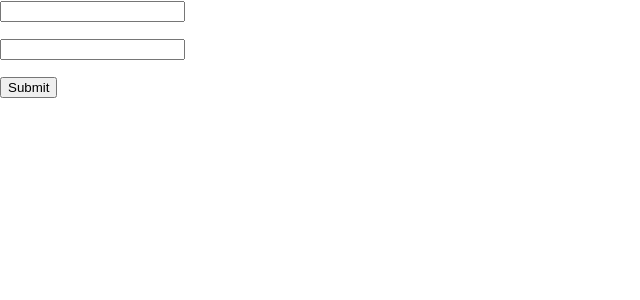
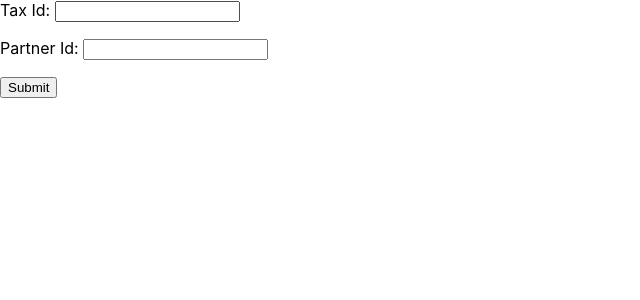
Before and after one commit to djparks/react-form, a React (Create React App) app: page / in a window 1280 px wide. Shown: the top 300 px of the page, without its empty margins (0-640 px from the left). Built offline with nearby package versions, Linux system fonts and the light colour scheme.

Commit message:
Form closer to what is needed.

```diff
--- a/src/App.js
+++ b/src/App.js
@@ -4,8 +4,8 @@ import { yupResolver } from '@hookform/resolvers/yup';
 import * as yup from "yup";
 
 const schema = yup.object().shape({
-    firstName: yup.string().required(),
-    age: yup.number().positive().integer().required(),
+    taxId: yup.string().required(),
+    partnerId: yup.number().positive().integer().required(),
 });
 
 export default function App() {
@@ -16,13 +16,20 @@ export default function App() {
 
     return (
         <form onSubmit={handleSubmit(onSubmit)}>
-            <input {...register("firstName")} />
-            <p>{errors.firstName?.message}</p>
+            <section>
+                <label htmlFor="taxId">Tax Id: </label>
+                <input id="taxId" {...register("taxId")} />
+                <p>{errors.taxId?.message}</p>
+            </section>
 
-            <input {...register("age")} />
-            <p>{errors.age?.message}</p>
-
-            <input type="submit" />
+            <section>
+                <label htmlFor="partnerId">Partner Id: </label>
+                <input id="partnerId" {...register("partnerId")} />
+                <p>{errors.partnerId?.message}</p>
+            </section>
+            <section>
+                <input type="submit" />
+            </section>
         </form>
     );
 }
```
Also changed, not shown: 1 other file (tests, documents, lock files or other folders).
